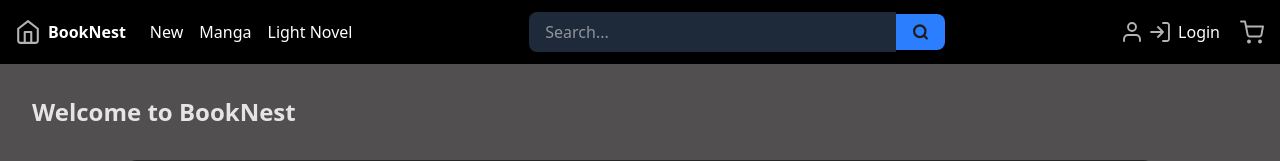
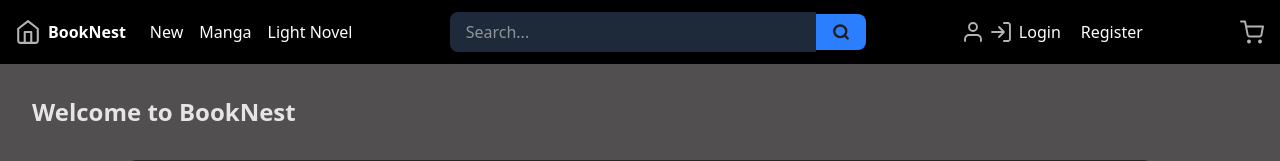
Before and after one commit to Project-Groap04-BookNest/BookNest, a Flask app: page / in a window 1280 px wide. Shown: the top 161 px of the page. Run offline with Flask 3, Linux system fonts and the light colour scheme; some libraries are stand-ins or nearby versions.

Commit message:
add ui reg in nav

```diff
--- a/templates/base.html
+++ b/templates/base.html
@@ -68,6 +68,11 @@
           <img src="{{ url_for('static', filename='assets/login-icon.svg') }}" alt="login-icon" class="w-5 h-5">
           <span>Login</span>
         </a>
+
+        <a href="{{ url_for('ui.register') }}" class="flex items-center gap-2 text-white no-underline">
+      <span>Register</span>
+    </a>
+  </div>
       {% endif %}
 
       <!-- Cart -->
```
